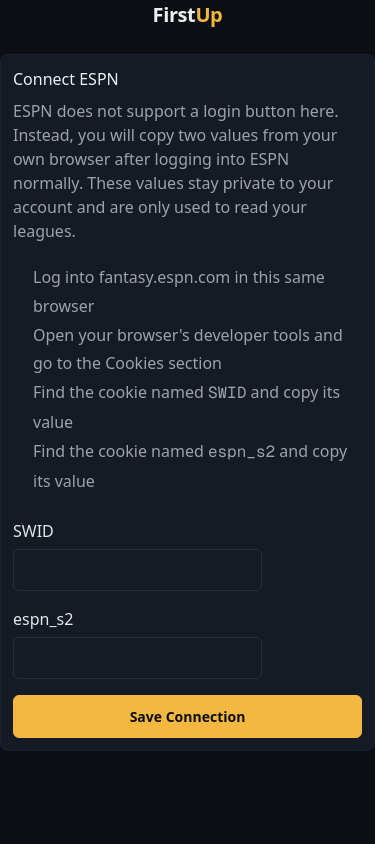
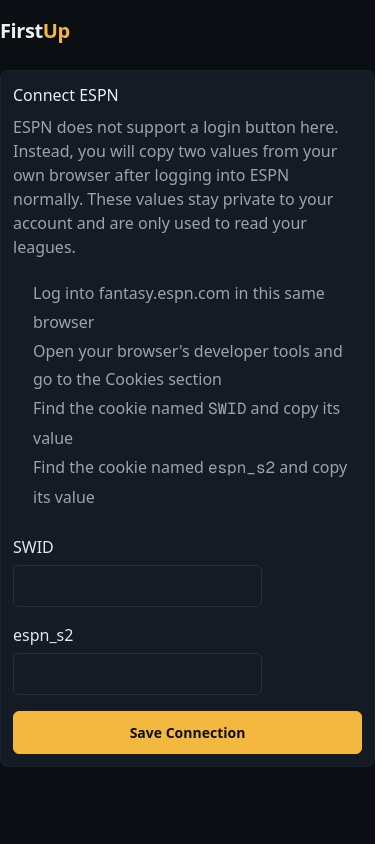
Before and after one commit to FirstUpApp2026/firstup-web, a Next.js app: page /connect-espn in a window 390 px wide. Built offline with nearby package versions, Linux system fonts and the light colour scheme; no server answers.

Commit message:
Fix Header layout on connect-espn, fix login/signup spacing, fix Add Player form wrapping on mobile

```diff
--- a/app/connect-espn/page.js
+++ b/app/connect-espn/page.js
@@ -1,6 +1,6 @@
 'use client';
 
-import { useState } from 'react';
+import { useState, useEffect } from 'react';
 import { useRouter } from 'next/navigation';
 import Header from '../../components/Header';
 import {
@@ -17,6 +17,13 @@
   const [espnS2, setEspnS2] = useState('');
   const [saving, setSaving] = useState(false);
   const [error, setError] = useState('');
+  const [user, setUser] = useState(null);
+
+  useEffect(() => {
+    supabase.auth.getUser().then(({ data: { user } }) => {
+      setUser(user);
+    });
+  }, []);
 
   const handleSave = async (e) => {
     e.preventDefault();
@@ -54,12 +61,13 @@
     router.push('/');
   };
 
-  return (
+   return (
     <div style={pageStyle}>
-      <Header />
+      <div style={{ maxWidth: 480, width: '100%' }}>
+        <Header user={user} />
 
-      <div style={{ ...cardStyle, maxWidth: 480, width: '100%' }}>
-        <div
+        <div style={{ ...cardStyle, width: '100%' }}>
+          <div
           style={{
             display: 'flex',
             alignItems: 'center',
@@ -126,6 +134,7 @@
             {saving ? 'Saving...' : 'Save Connection'}
           </button>
         </form>
+        </div>
       </div>
     </div>
   );
--- a/app/leagues/[id]/page.js
+++ b/app/leagues/[id]/page.js
@@ -257,12 +257,12 @@
         )}
 
         <h2 style={sectionHeaderStyle}>Add a player</h2>
-        <form onSubmit={addPlayer} style={{ display: 'flex', gap: 8 }}>
+        <form onSubmit={addPlayer} style={{ display: 'flex', gap: 8, flexWrap: 'wrap' }}>
           <input
             placeholder="Player name"
             value={newName}
             onChange={function (e) { setNewName(e.target.value) }}
-            style={inputStyle}
+            style={{ ...inputStyle, flex: '1 1 140px' }}
           />
           <input
             placeholder="Pos"
--- a/components/Header.js
+++ b/components/Header.js
@@ -14,11 +14,13 @@
   }
 
   return (
+
     <div
       style={{
         display: 'flex',
         alignItems: 'center',
         justifyContent: 'space-between',
+        marginTop: 16,
         marginBottom: 24,
       }}
     >
```
